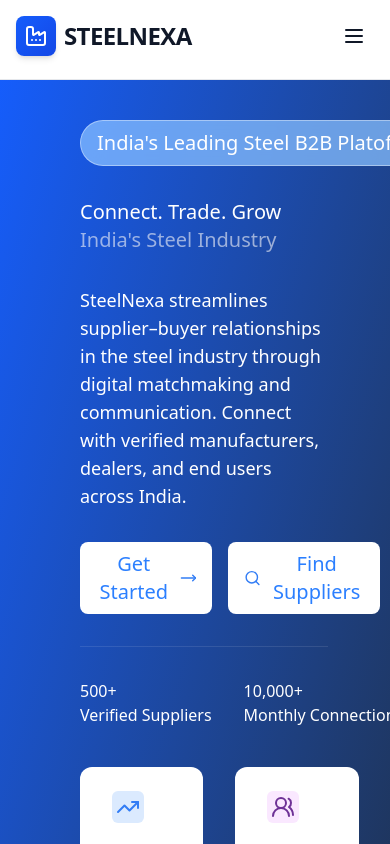
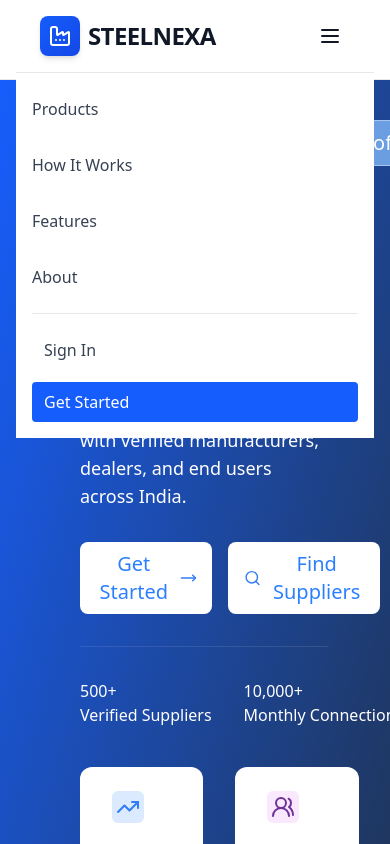
Before and after one commit to shambu2/steel, an Angular app: page / in a window 390 px wide. Both pictures are taken after a click on the button "Toggle menu". Shown: the top 844 px of the page. Built offline with nearby package versions, Linux system fonts and the light colour scheme.

Commit message:
added mobile menu

```diff
--- a/src/app/components/navbar/navbar.component.html
+++ b/src/app/components/navbar/navbar.component.html
@@ -1,8 +1,8 @@
 
   <!-- Navbar Section -->
   <header class="sticky top-0 z-50 bg-white border-b border-gray-200 h-20 text-nowrap">
-      <div class=" mx-auto px-4 sm:px-6 lg:px-12">
-        <div class="flex justify-between items-center py-4">
+      <div class=" mx-auto px-4 sm:px-0 lg:px-12">
+        <div class="flex justify-between items-center py-4 px-6">
 
           <div class="flex items-center gap-2">
             <div class="bg-linear-to-br from-blue-600 to-blue-700 p-2 rounded-lg shadow-md">
@@ -35,24 +35,24 @@
           </div>
 
           <!-- Mobile Menu Button -->
-          <button class="lg:hidden p-2" aria-label="Toggle menu">
+          <button class="lg:hidden p-2 hover:cursor-pointer " aria-label="Toggle menu" (click)="toggleMenu()">
             <!-- Add JS to toggle mobile menu visibility -->
-            <svg class="h-6 w-6 text-gray-900" fill="none" stroke="currentColor" viewBox="0 0 24 24">
+            <svg class="h-6 w-6 text-gray-900 " fill="none" stroke="currentColor" viewBox="0 0 24 24">
               <path stroke-linecap="round" stroke-linejoin="round" stroke-width="2" d="M4 6h16M4 12h16M4 18h16"/>
             </svg>
           </button>
         </div>
 
         <!-- Mobile Menu (hidden by default; add JS to toggle 'hidden' class) -->
-        <div class="lg:hidden hidden py-4 border-t border-gray-200">
-          <nav class="flex flex-col gap-4">
+        <div *ngIf="isOpen" class="lg:hidden   py-4 border-t border-gray-200 bg-white ">
+          <nav class="flex flex-col gap-4 px-4">
             <a href="#products" class="text-gray-700 hover:text-blue-600 transition-colors py-2">Products</a>
             <a href="#how-it-works" class="text-gray-700 hover:text-blue-600 transition-colors py-2">How It Works</a>
             <a href="#features" class="text-gray-700 hover:text-blue-600 transition-colors py-2">Features</a>
             <a href="#about" class="text-gray-700 hover:text-blue-600 transition-colors py-2">About</a>
             <div class="flex flex-col gap-3 pt-4 border-t border-gray-200">
-              <button type="button" class="w-full px-3 py-2 rounded text-gray-700 bg-transparent">Sign In</button>
-              <button type="button" class="w-full px-3 py-2 rounded bg-blue-600 text-white">Get Started</button>
+              <a href="/login" class="w-full px-3 py-2 rounded text-gray-700 bg-transparent">Sign In</a>
+              <a href="/" class="w-full px-3 py-2 rounded bg-blue-600 text-white">Get Started</a>
             </div>
           </nav>
         </div>
--- a/src/app/components/navbar/navbar.component.ts
+++ b/src/app/components/navbar/navbar.component.ts
@@ -1,11 +1,16 @@
 import { Component } from '@angular/core';
+
+import { NgIf } from '@angular/common';
 
 @Component({
   selector: 'app-navbar',
-  imports: [],
+  imports: [NgIf],
   templateUrl: './navbar.component.html',
   styleUrl: './navbar.component.css'
 })
 export class NavbarComponent {
-
+  isOpen = false;
+  toggleMenu() {
+    this.isOpen = !this.isOpen;
+  }
 }
```
